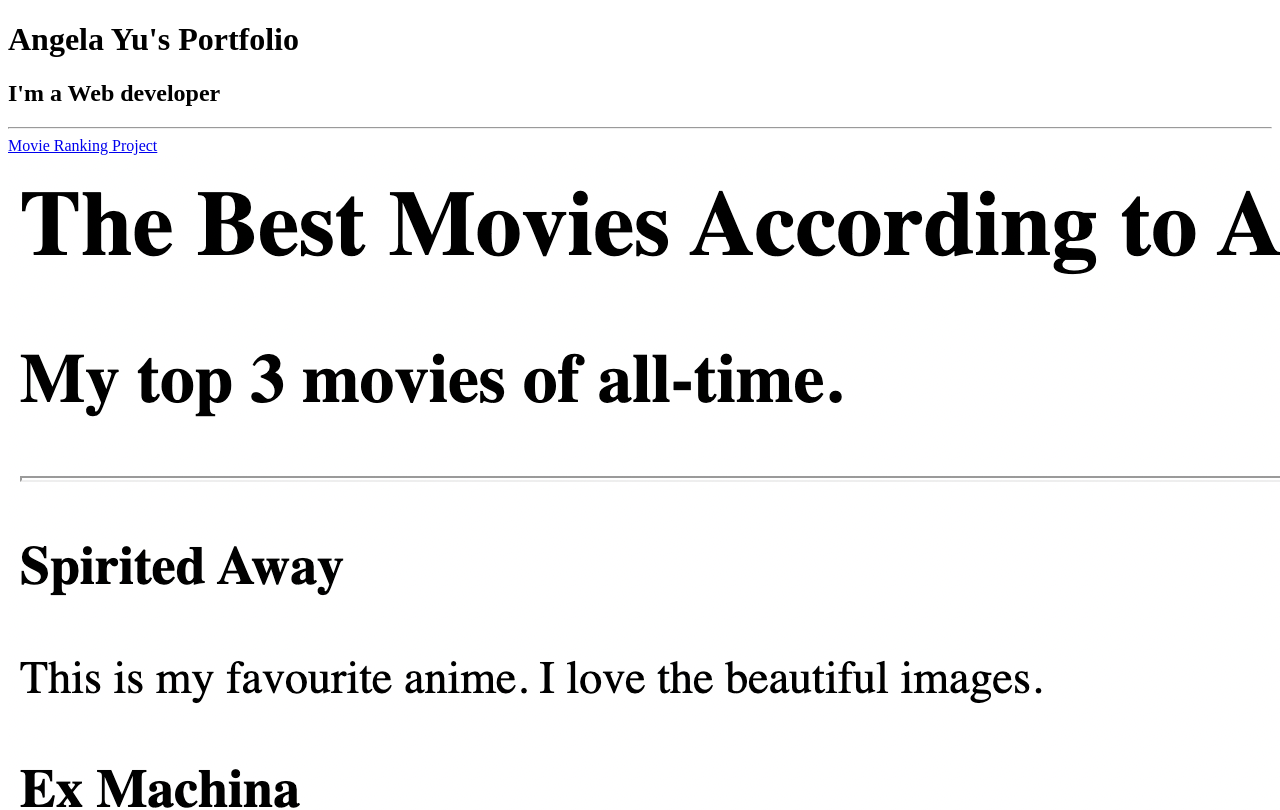
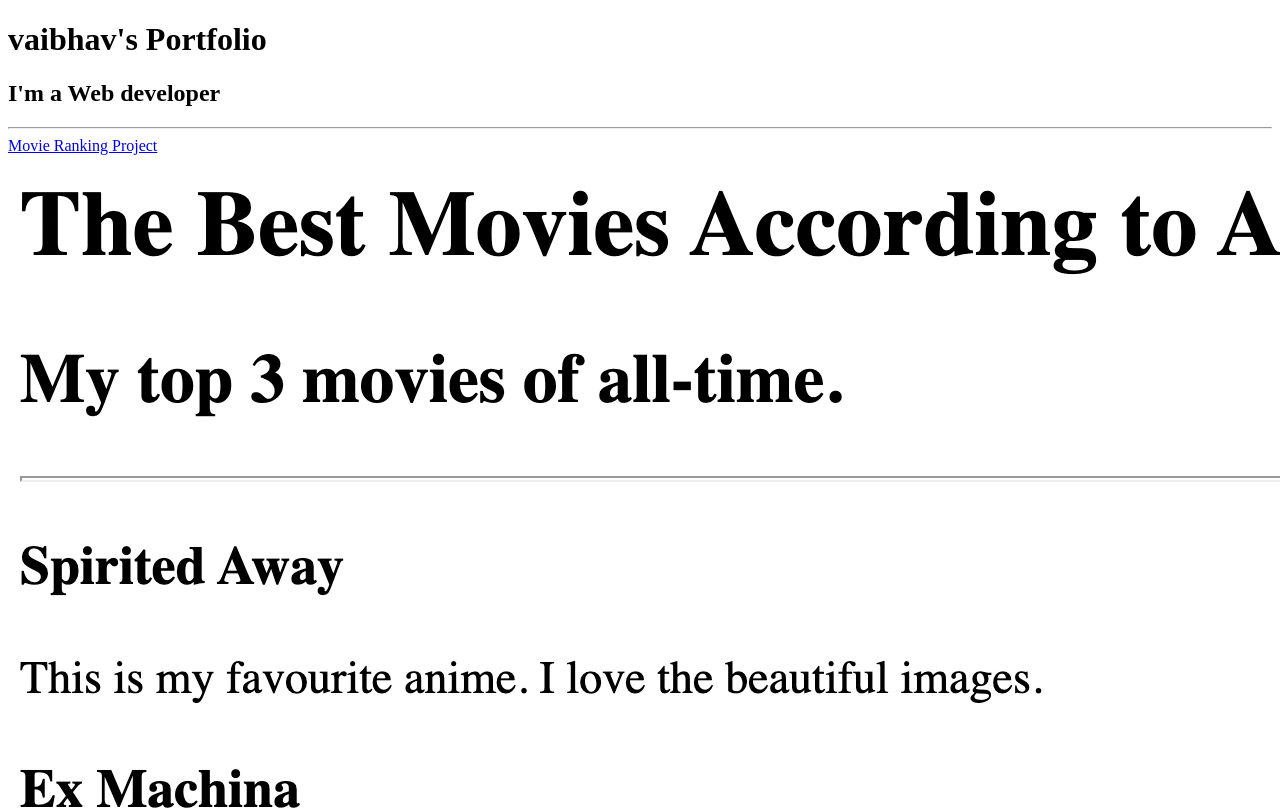
Before and after one commit to vaibhav486/my-portfolio, a plain HTML site: page index.html in a window 1280 px wide. Shown: the top 810 px of the page. Drawn offline with Linux system fonts and the light colour scheme.

Commit message:
Update index.html

```diff
--- a/index.html
+++ b/index.html
@@ -21,7 +21,7 @@ https://developer.mozilla.org/en-US/docs/Web/HTML/Element/img#attr-height -->
     <title>My portfolio</title>
  </head>
  <body>
-    <h1>Angela Yu's Portfolio</h1>
+    <h1>vaibhav's Portfolio</h1>
     <h2>I'm a Web developer</h2>
     <hr/>
     <a href="./public/movie-ranking.html">Movie Ranking Project</a>
```
